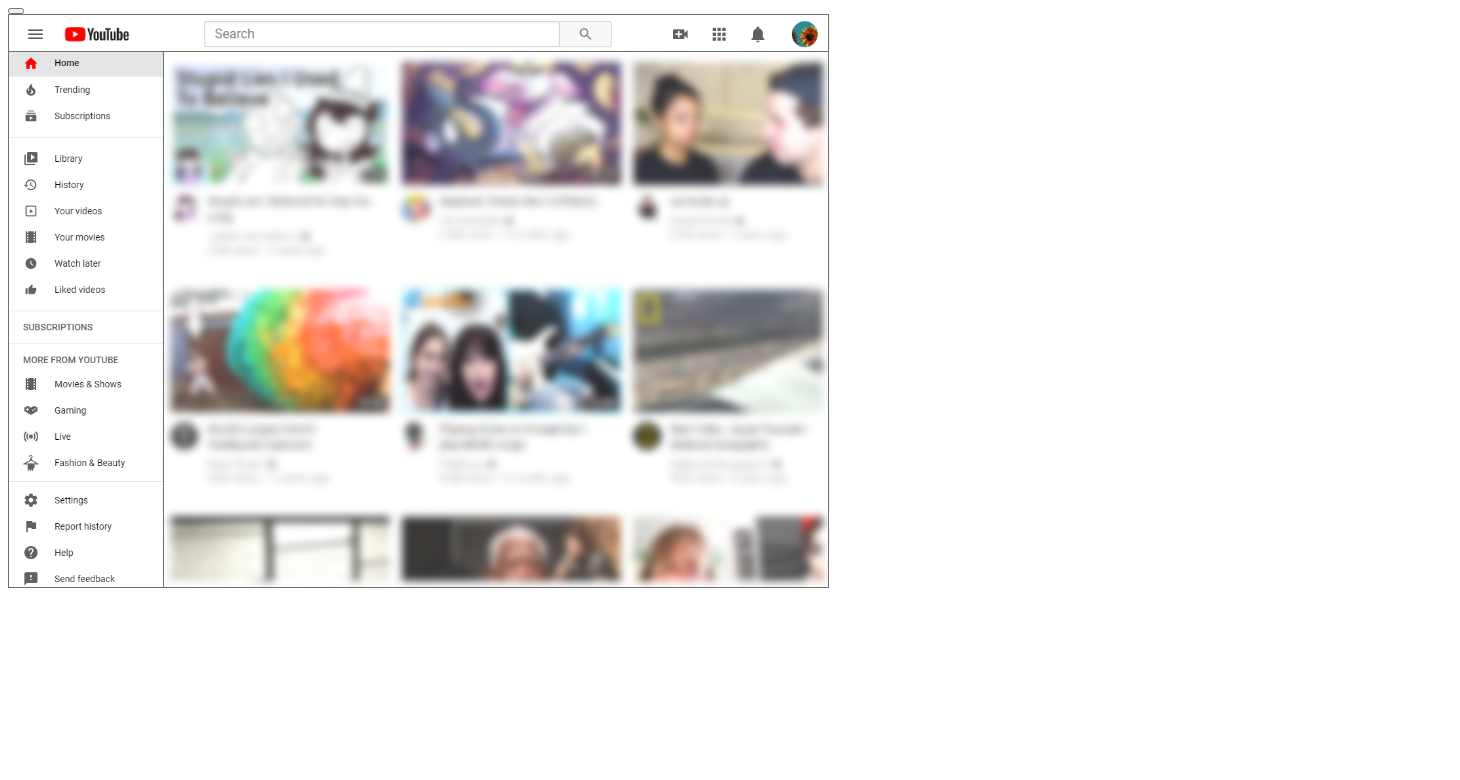
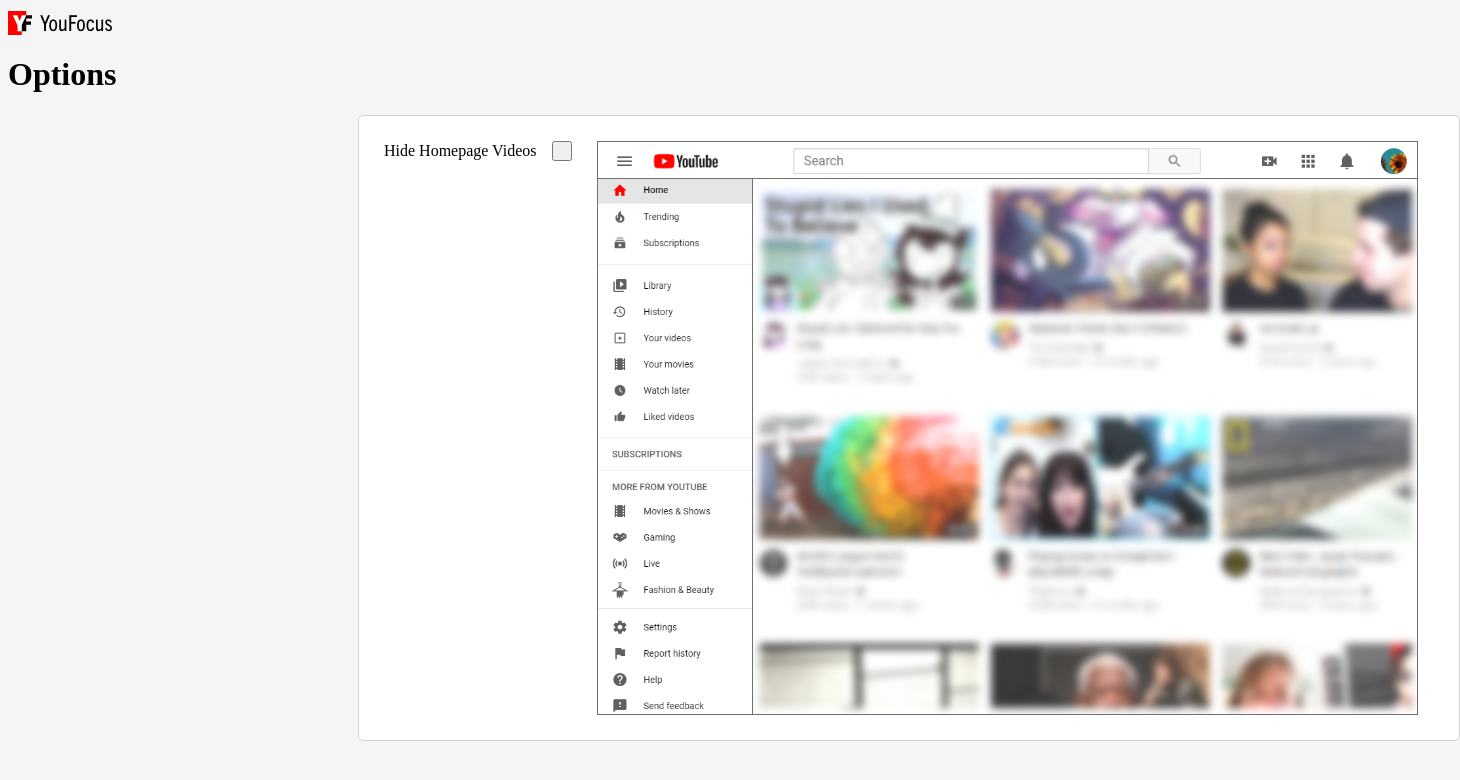
Before and after one commit to leo3friedman/you-focus, a browser extension: page options.html in a window 1280 px wide. Shown: the whole page, 1460 px wide, since content can reach past the window. Drawn offline with Linux system fonts and the light colour scheme.

Commit message:
work on options page

```diff
--- a/options.html
+++ b/options.html
@@ -1,8 +1,53 @@
 <html>
-  <body>
-    <button id="homepageOptionsButton"></button>
-    <div>
-      <img id="homepageImage" src="images/HPshowSBshow.png" />
+  <style>
+    .body-color {
+      background-color: #f5f5f5;
+    }
+
+    .option-homepage {
+      background-color: white;
+      padding-top: 25px;
+      padding-bottom: 25px;
+      display: flex;
+      width: 1100px;
+      margin-left: 350px;
+      border-radius: 5px;
+      border-style: solid;
+      border-color: #d2d2d2;
+      border-width: 1px;
+    }
+    .informational-text {
+      white-space: nowrap;
+      display: flex;
+      line-height: 20px;
+      vertical-align: top;
+      font-size: 16px;
+      margin-right: 16px;
+      padding-left: 25px;
+    }
+    .optionsImage {
+      display: flex;
+    }
+    .checkbox {
+      width: 20px;
+      height: 20px;
+      display: flex;
+      margin-right: 25px;
+    }
+  </style>
+  <body class="body-color">
+    <header>
+      <div>
+        <img src="images/Logo1.png" />
+      </div>
+    </header>
+    <h1>Options</h1>
+    <div class="option-homepage">
+      <div class="informational-text">Hide Homepage Videos</div>
+      <button class="checkbox" id="homepageOptionsButton"></button>
+      <div class="optionsImage">
+        <img id="homepageImage" src="images/HPshowSBshow.png" />
+      </div>
     </div>
     <script src="options.js"></script>
   </body>
```
